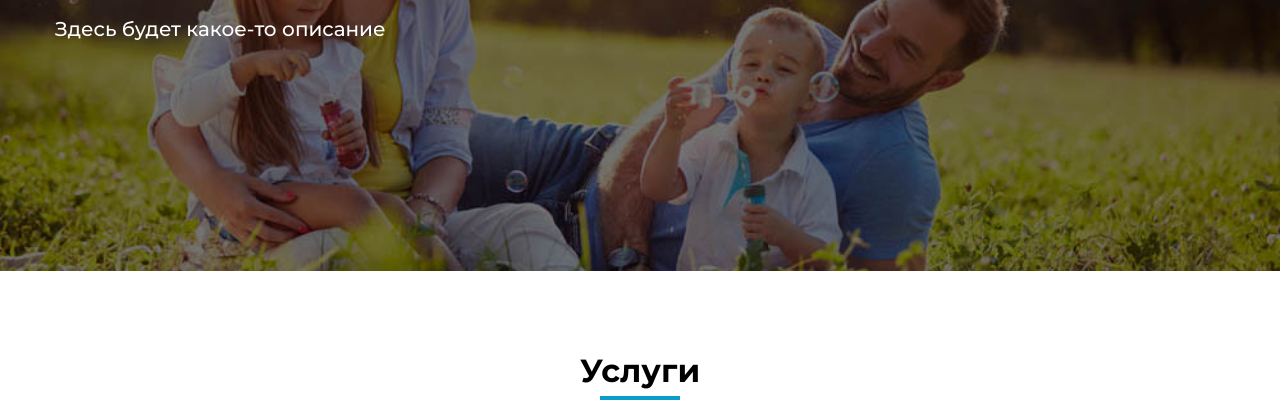
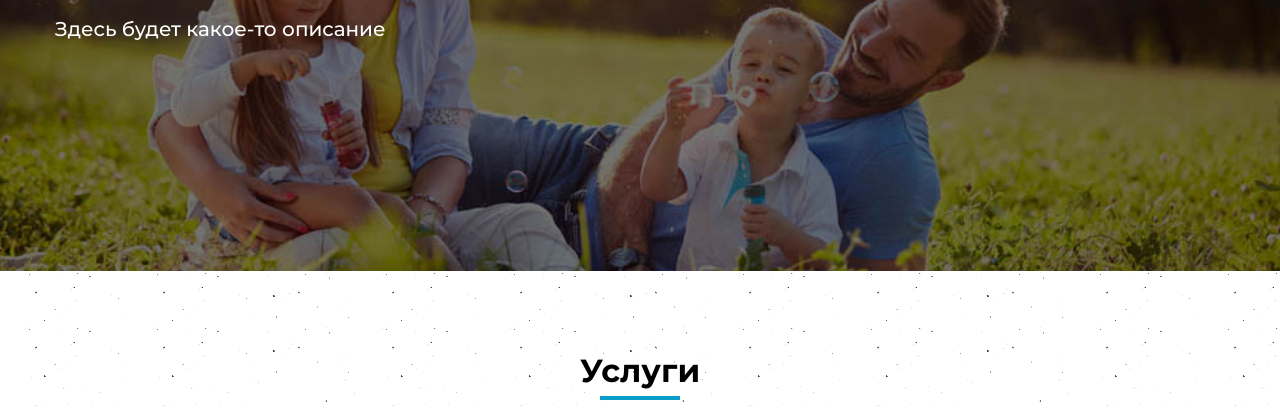
Before and after one commit to NikolayMiroshnichenko/family, a plain HTML site: page index.html in a window 1280 px wide. Shown: the part 389-799 px from the top of the page. Drawn offline with Linux system fonts and the light colour scheme.

Commit message:
Second commit

```diff
--- a/css/style.css
+++ b/css/style.css
@@ -6,6 +6,7 @@ body {
 	padding: 0;
 	font-family: 'Montserrat', sans-serif;
 	font-weight: 500;
+	background-image: url(../img/background.png);
 }
 .container {
 	width: 1170px;
```
Also changed, not shown: img/background.png (added).
